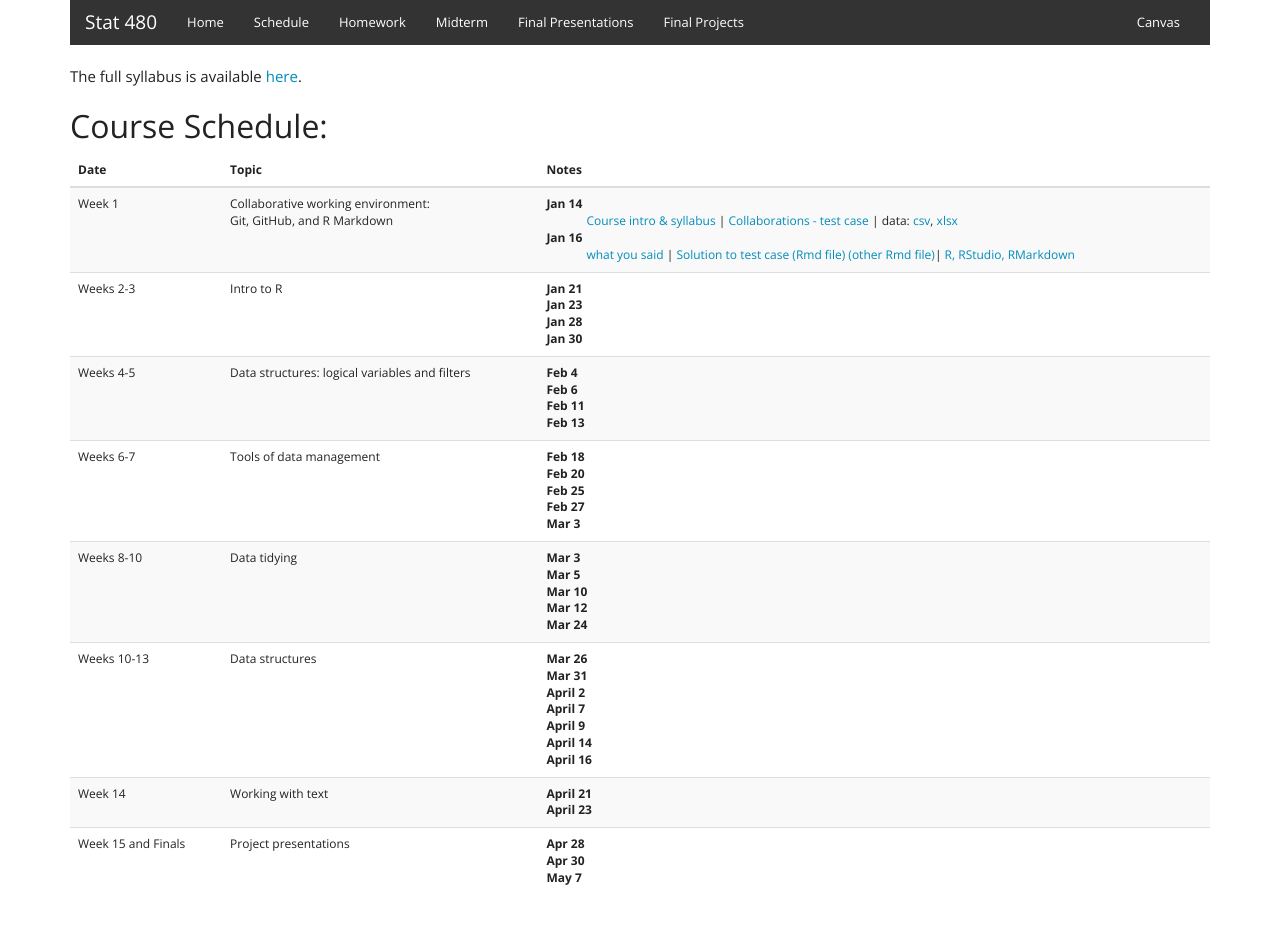
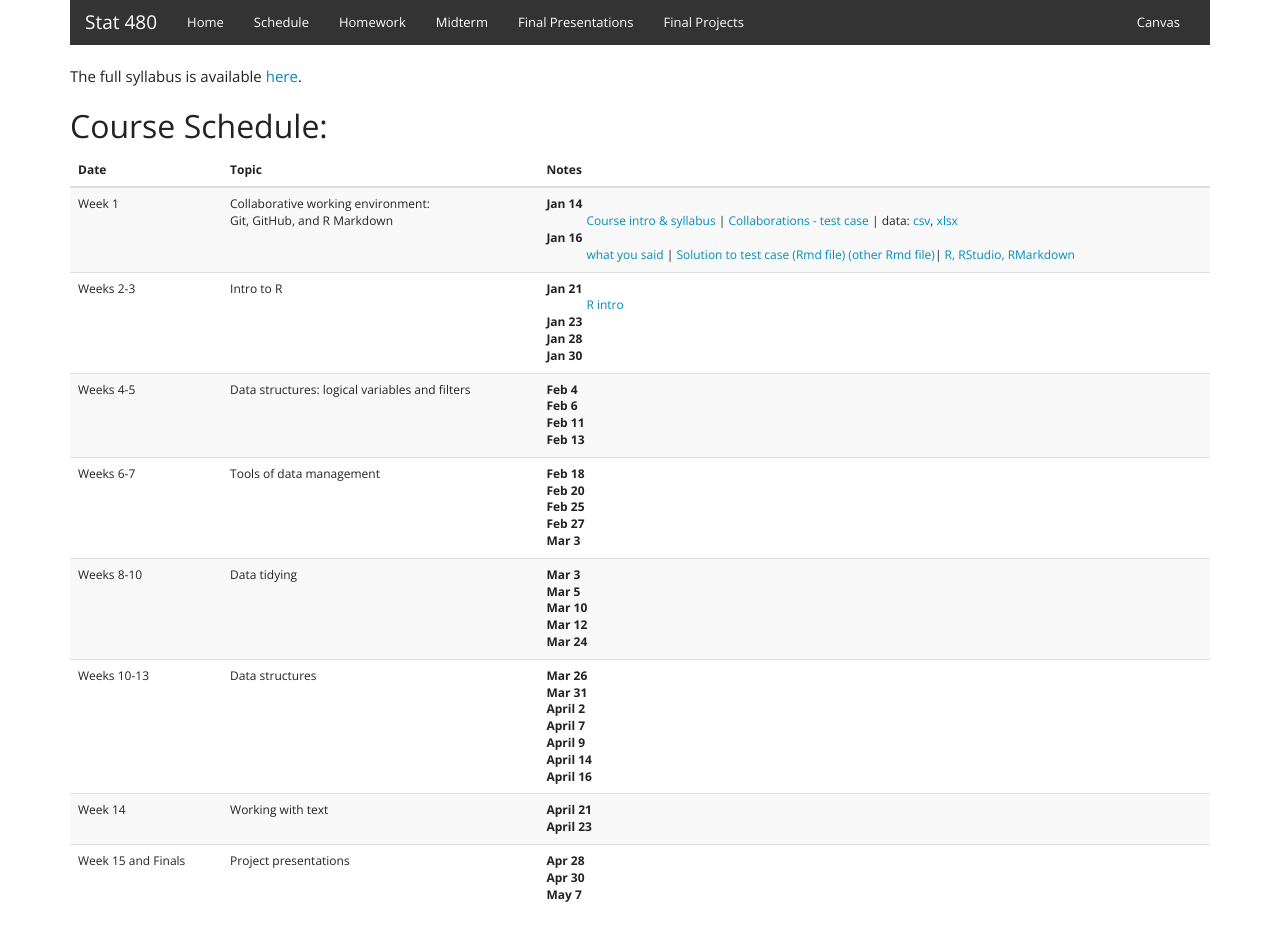
Before and after one commit to Stat480-at-ISU/Stat480-at-ISU.github.io, a Jekyll site: the page built from schedule.html, in a window 1280 px wide. Built offline with Jekyll 4.4.1, drawn with Linux system fonts in a browser that asks for light colours.

Commit message:
update sched

```diff
--- a/schedule.html
+++ b/schedule.html
@@ -28,9 +28,7 @@
           <dd><a href="../materials-2020/00-getting_started/slides.html" target=_blank>Course intro & syllabus</a> | <a href="../materials-2020/01-collaborative_environment/01-test_case.html" target=_blank>Collaborations - test case</a> | data: <a href="../materials-2020/01-collaborative_environment/data/gapminder-5060.csv" target=_blank>csv</a>, <a href="../materials-2020/01-collaborative_environment/data/gapminder-5060.xlsx" target=_blank>xlsx</a></dd>
           <dt>Jan 16</dt>
           <dd>
-
             <a href="../materials-2020/01-collaborative_environment/01b-what_you_said.html" target=_blank>what you said</a> | <a href="../materials-2020/01-collaborative_environment/02-test_case_solution.html" target=_blank>Solution to test case</a> <a href="../materials-2020/01-collaborative_environment/02-test_case_solution.Rmd">(Rmd file)</a> <a href="../materials-2020/01-collaborative_environment/02-test_case_solution-b.Rmd">(other Rmd file)</a>| <a href="../materials-2020/01-collaborative_environment/03-rmarkdown.html" target=_blank>R, RStudio, RMarkdown</a>
-          </dd>
           </dd>
         </td>
       </tr>
@@ -40,7 +38,8 @@
         <td>
           <dl>
           <dt>Jan 21</dt>
-          <dd></dd>
+          <dd><a href="../materials-2020/02-r_intro/01-r_calculator.html" target=_blank>R intro</a> <!--| R code: <a href="code/jan16-inclass.R">inclass</a> -->
+          </dd>
           <dt>Jan 23</dt>
           <dd></dd>
           <dt>Jan 28</dt>
```
Also changed, not shown: 1 other file.
